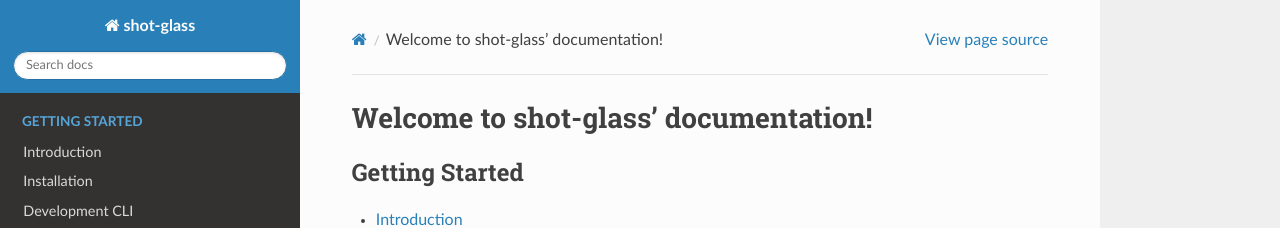
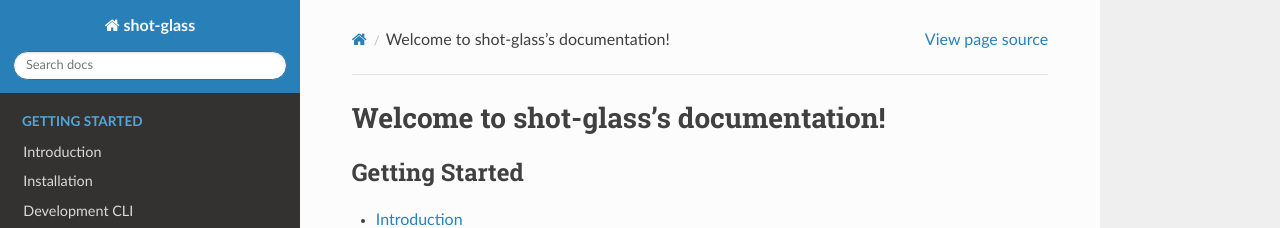
Before and after one commit to theNewFlesh/shot-glass, a Sphinx documentation site: the page built from sphinx/index.rst, in a window 1280 px wide and 900 px high. Shown: the top 228 px of the window. Built offline with Sphinx 7.4.7 and the Read the Docs theme 2.0.0, drawn with Linux system fonts in a browser that asks for light colours; the version number could not be read and is left out.

```diff
--- a/sphinx/index.rst
+++ b/sphinx/index.rst
@@ -1,6 +1,6 @@
 .. shot-glass documentation master file
 
-Welcome to shot-glass' documentation!
+Welcome to shot-glass's documentation!
 =====================================
 .. toctree::
    :maxdepth: 1
```
